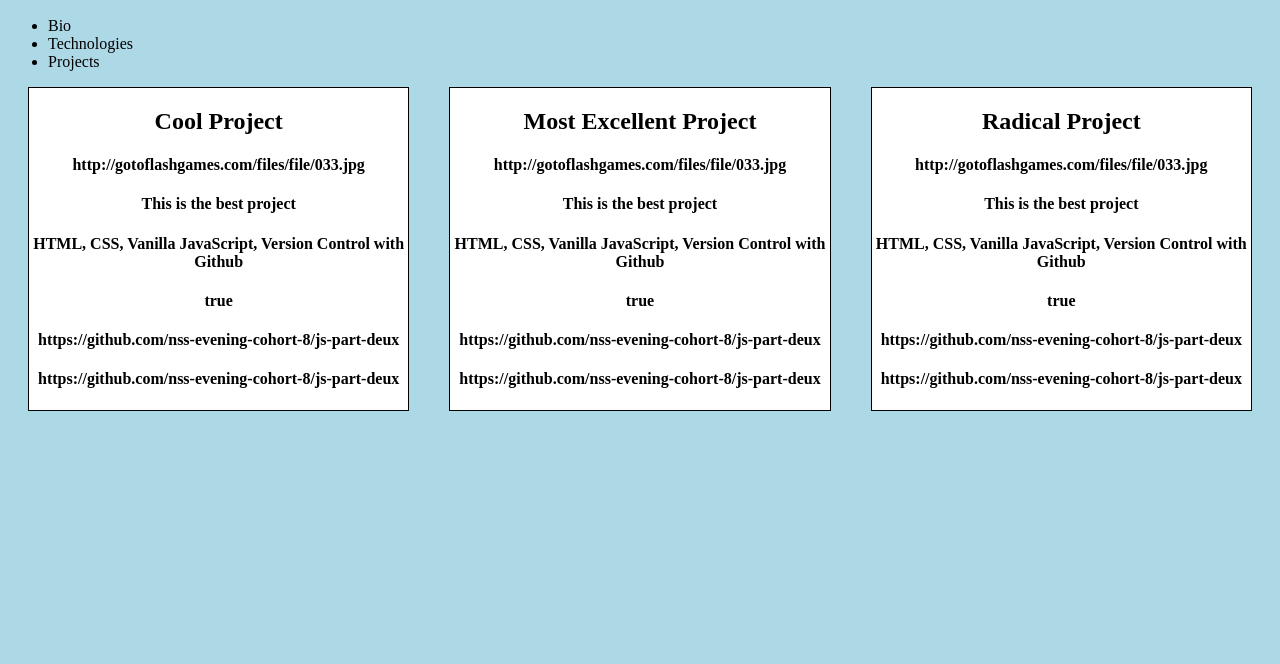
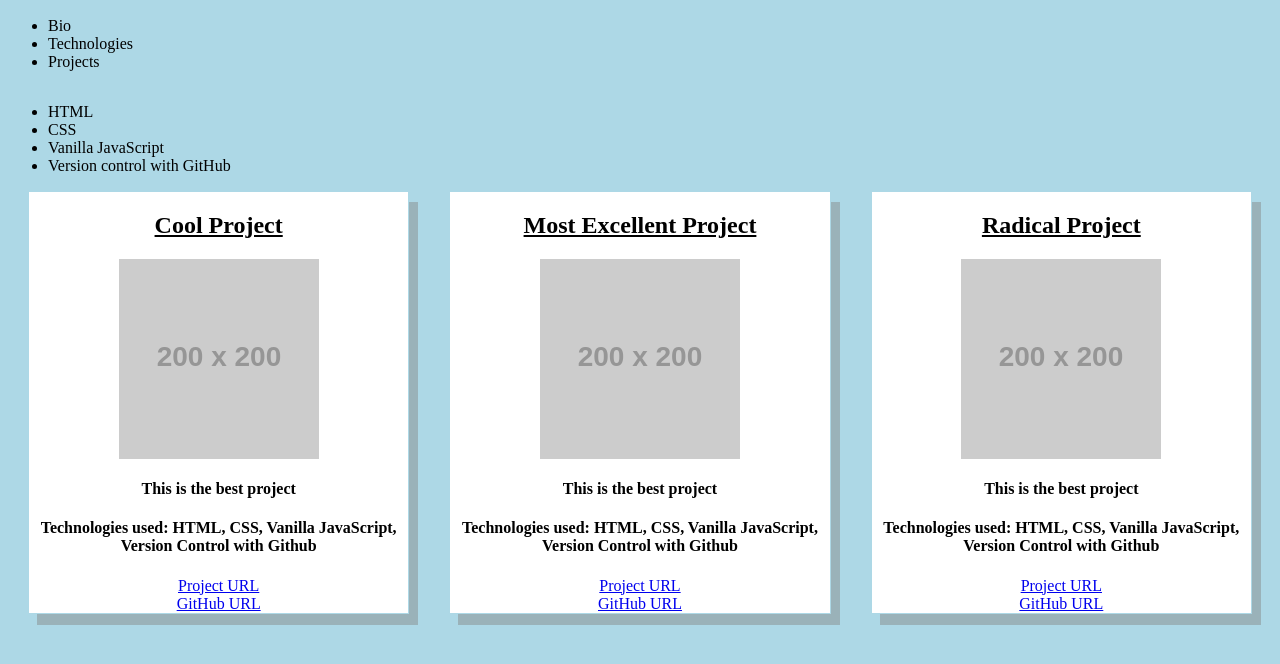
Before and after one commit to mtgill/personal-bio-site, a plain HTML site: page index.html in a window 1280 px wide. Shown: the part 38-702 px from the top of the page. Drawn offline with Linux system fonts and the light colour scheme; placeholder pictures from the web are drawn by us.

Commit message:
box shadow set

```diff
--- a/index.html
+++ b/index.html
@@ -25,16 +25,23 @@
   <!-- End Navigation -->
 
   <!-- Primary View -->
+  <div class="page-container">
   <div class="fullPage" id="bioPage">
     <!-- TODO: Fill in bio info here: What is your background? Why do you want to go into development? What do you love about development? -->
 
   </div>
   <div class="fullPage" id="technologiesPage">
     <!-- TODO: Start an UL of all of the tools and technologies you've started learning so far. (You'll beef this page up later). -->
+    <ul class="technologies">
+        <li>HTML</li>
+        <li>CSS</li>
+        <li>Vanilla JavaScript</li>
+        <li>Version control with GitHub</li>
+    </ul>
   </div>
-  <div class="fullPage" id="projectsPage"></div>
+  <div class="fullPage project-container" id="projectsPage"></div>
+  </div>
   <!-- End Primary View -->
-    <div id="project-container"></div>
   <!-- Footer -->
   <footer class="page-footer">
     <!-- TODO: Fill in contact info here: Include things like email, LinkedIn, Twitter and GitHub links. -->
--- a/main.css
+++ b/main.css
@@ -2,28 +2,49 @@ body {
     background-color: lightblue;
 }
 
-#project-container {
+img {
+    max-width: 100%;
+    height: auto;
+}
+
+.page-container{
+    display: flex;
+    flex-direction: column;
+    flex-wrap: wrap;
+    max-width: 100%;
+}
+
+.project-container {
     display: flex;
     flex-direction: row;
     justify-content: space-around;
-    flex-wrap: wrap;
+    flex-wrap: wrap-reverse;
+    align-content: space-between;
 }
+
+.title {
+    text-decoration: underline;
+}
+
 
 @media only screen and (max-width: 599px){
 .project {
-    border: 1px solid;
+    border: 1px solid lightblue;
     background-color: white;
     text-align: center;
-    width: 40%;
+    width: 100%;
+    margin-bottom: 15px;
+    box-shadow: 7px 9px rgba(128, 128, 128, 0.445);
 }
 }
 
 @media only screen and (min-width: 600px){
     .project {
     width: 30%;
-    border: 1px solid;
+    border: 1px solid lightblue;
     background-color: white;
     text-align: center;
-
+    margin-bottom: 15px;
+    box-shadow: 9px 11px rgba(128, 128, 128, 0.445);
     }
 }
--- a/main.js
+++ b/main.js
@@ -10,7 +10,7 @@ const printToDom = (divId, textToPrint) => {
 const projects = [
     {
         title: "Cool Project",
-        screenshot: "http://gotoflashgames.com/files/file/033.jpg",
+        screenshot: "https://via.placeholder.com/200",
         description: "This is the best project", // A good project description includes 'the what', 'the why', and 'the how'.
         technologiesUsed: "HTML, CSS, Vanilla JavaScript, Version Control with Github",
         available: true,
@@ -19,7 +19,7 @@ const projects = [
       },
       {
         title: "Most Excellent Project",
-        screenshot: "http://gotoflashgames.com/files/file/033.jpg",
+        screenshot: "https://via.placeholder.com/200",
         description: "This is the best project", // A good project description includes 'the what', 'the why', and 'the how'.
         technologiesUsed: "HTML, CSS, Vanilla JavaScript, Version Control with Github",
         available: true,
@@ -28,7 +28,7 @@ const projects = [
       },
       {
         title: "Radical Project",
-        screenshot: "http://gotoflashgames.com/files/file/033.jpg",
+        screenshot: "https://via.placeholder.com/200",
         description: "This is the best project", // A good project description includes 'the what', 'the why', and 'the how'.
         technologiesUsed: "HTML, CSS, Vanilla JavaScript, Version Control with Github",
         available: true,
@@ -37,7 +37,7 @@ const projects = [
       },
       {
         title: "Sad Project",
-        screenshot: "http://gotoflashgames.com/files/file/033.jpg",
+        screenshot: "https://via.placeholder.com/200",
         description: "This is the best project", // A good project description includes 'the what', 'the why', and 'the how'.
         technologiesUsed: "HTML, CSS, Vanilla JavaScript, Version Control with Github",
         available: false,
@@ -54,16 +54,15 @@ const createProjectCards = () => {
         if (projects[i].available === true){
             domString += `<div class='project'>`;
             domString += `<div class='title'><h2>${projects[i].title}</h2></div>`;
-            domString += `<div class='screenshot'><h4>${projects[i].screenshot}</h4></div>`;
+            domString += `<div class='screenshot'><img src=${projects[i].screenshot}></div>`;
             domString += `<div class='description'><h4>${projects[i].description}</h4></div>`;
-            domString += `<div class='technologies-used'><h4>${projects[i].technologiesUsed}</h4></div>`;
-            domString += `<div class='availability'><h4>${projects[i].available}</h4></div>`;
-            domString += `<div class='project-url'><h4>${projects[i].url}</h4></div>`;
-            domString += `<div class='gitHub-url'><h4>${projects[i].githubUrl}</h4></div>`;
+            domString += `<div class='technologies-used'><h4>Technologies used: ${projects[i].technologiesUsed}</h4></div>`;
+            domString += `<div class='project-url'><a href=${projects[i].url}>Project URL</a></div>`;
+            domString += `<div class='gitHub-url'><a href=${projects[i].githubUrl}>GitHub URL</a></div>`;
             domString += `</div>`;
         }
     }
-    printToDom('project-container', domString);
+    printToDom('projectsPage', domString);
 };
 
 const init = () => {
```
